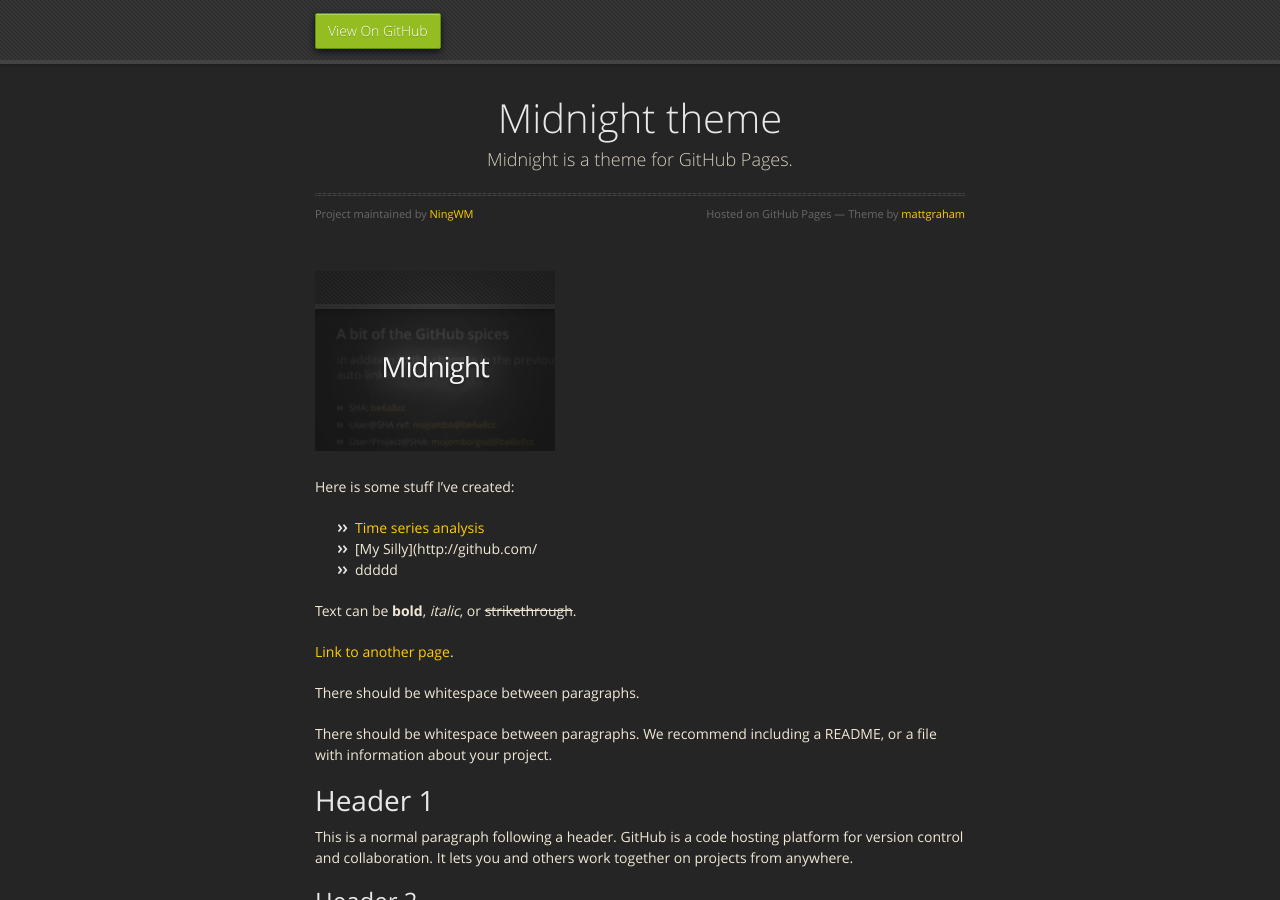
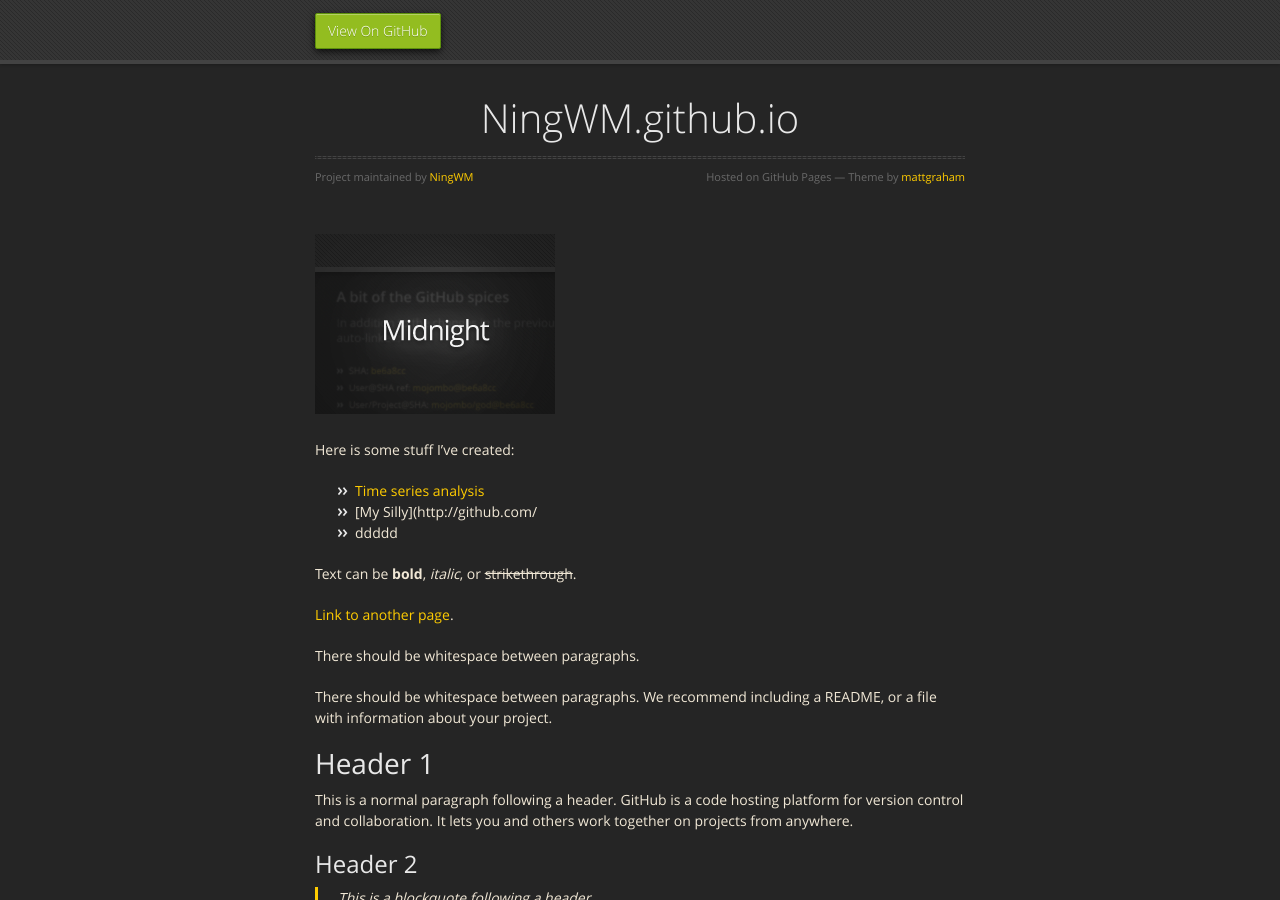
Before and after one commit to NingWM/NingWM.github.io, a Jekyll site: the page built from index.md, in a window 1280 px wide and 900 px high. Built offline with Jekyll 4.4.1, drawn with Linux system fonts in a browser that asks for light colours; our own code applies the rules of GitHub Pages for plain Markdown files; the repository's description, which GitHub fills in, is left out.

Commit message:
Update _config.yml

```diff
--- a/_config.yml
+++ b/_config.yml
@@ -1,5 +1,3 @@
-title: Midnight theme
-description: Midnight is a theme for GitHub Pages.
 show_downloads: false
 google_analytics:
 theme: jekyll-theme-midnight
```
